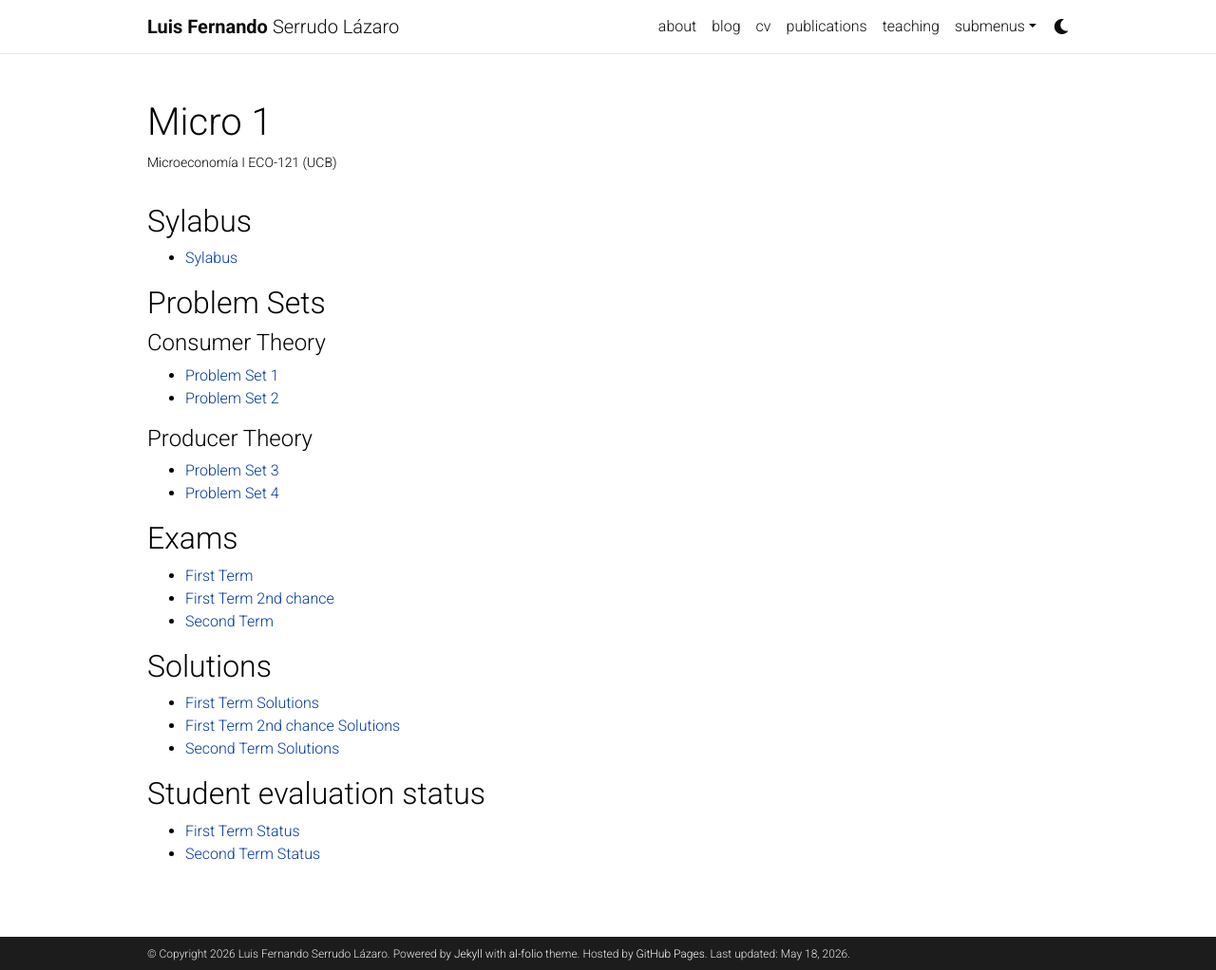
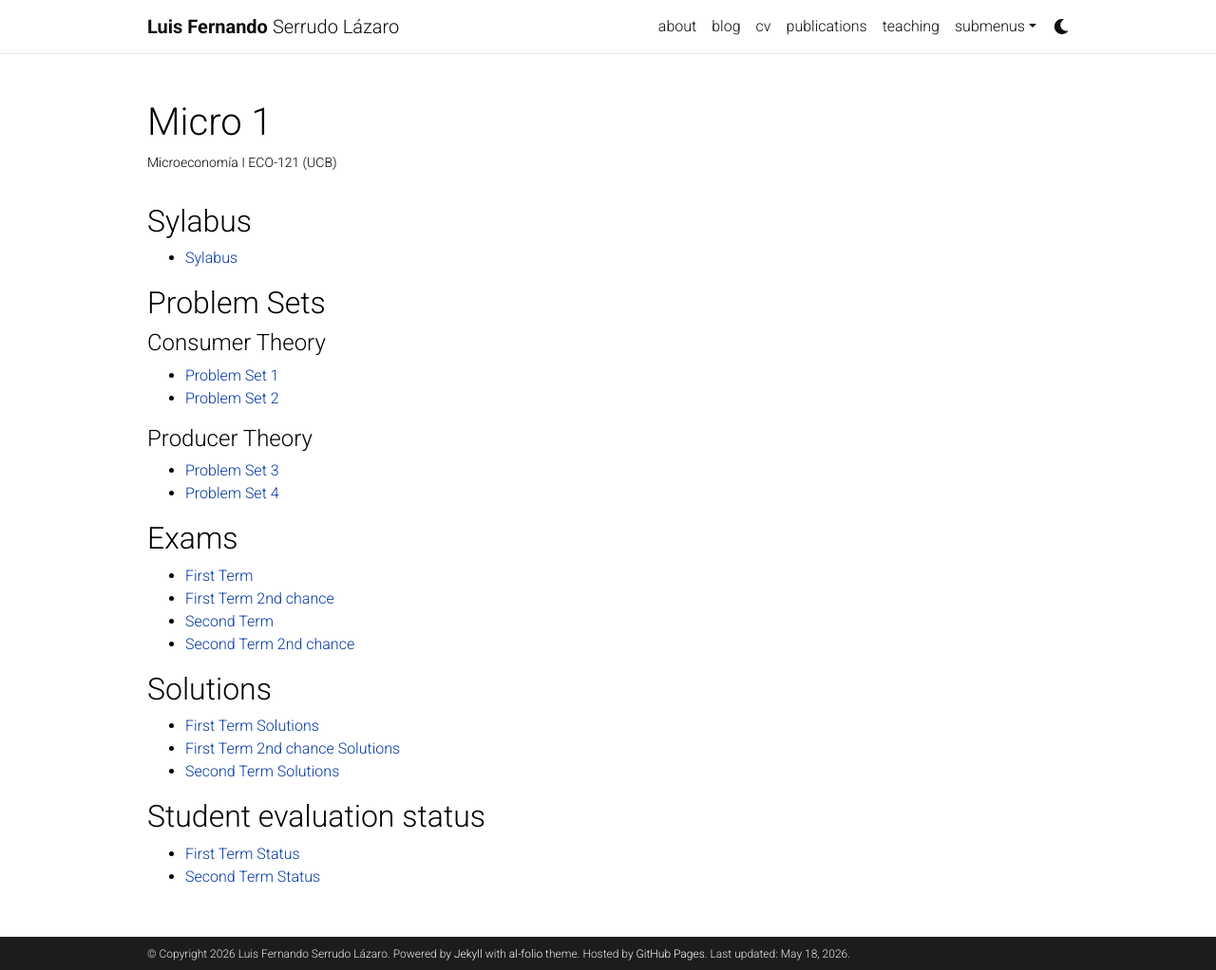
Before and after one commit to lserrudo/lserrudo.github.io, a Jekyll site: the page built from _projects/Microeconomics1.md, in a window 1280 px wide and 1022 px high. Shown: the whole window at 95% size. Built offline with Jekyll 4.4.1, drawn with Linux system fonts in a browser that asks for light colours; comment, search, counter and statistics services are not loaded; a style sheet for code colours, icons or effects is not loaded.

Commit message:
Update Microeconomics1.md

```diff
--- a/_projects/Microeconomics1.md
+++ b/_projects/Microeconomics1.md
@@ -23,6 +23,7 @@ category: teaching
 - [First Term](/assets/pdf/ExamI.pdf)
 - [First Term 2nd chance](/assets/pdf/ExamI_rec.pdf)
 - [Second Term](/assets/pdf/ExamII.pdf)
+- [Second Term 2nd chance](/assets/pdf/ExamII_rec.pdf)
 
 ## Solutions
 - [First Term Solutions](/assets/pdf/ExamI_Sol.pdf)
```
